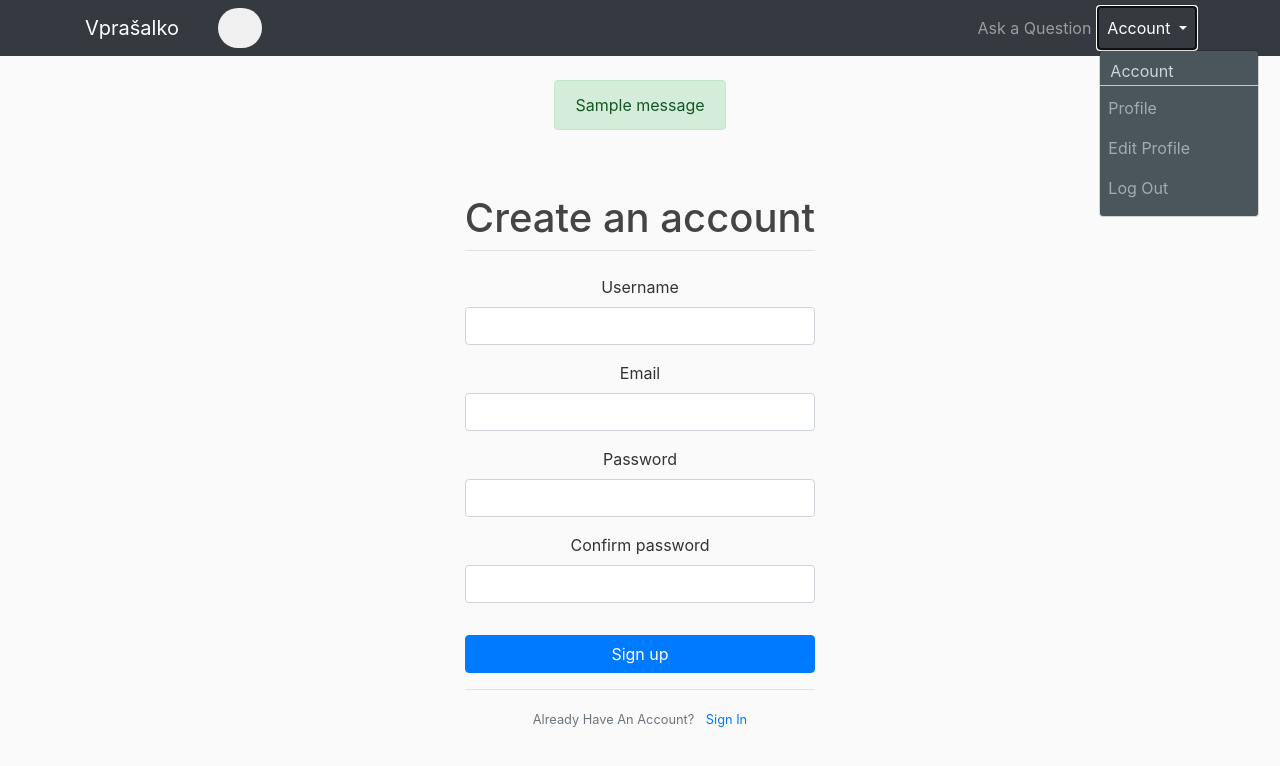
After one commit to UrbanPecoler/vprasalko, a Flask app: template application/templates/register.html in a window 1280 px wide, after a click on "Account". The commit adds this page. Shown: the top 766 px of the page. Run offline with Flask 2, Linux system fonts and the light colour scheme; a user stored in the database is signed in; tables that the repository leaves empty hold one stand-in row (values such as "Sample post"); the template is opened without the code that fills it: values that come from a table or form of the project are taken from there, most other values are stand-ins (such as "Sample title", 1, 10 or a date in 2020); one stand-in notice (Sample message) is shown.

Commit message:
Dodal možnost prijave in registracije

```diff
--- /dev/null
+++ b/application/forms.py
@@ -0,0 +1,29 @@
+from flask_wtf import FlaskForm
+from wtforms import StringField, PasswordField, SubmitField, BooleanField, ValidationError
+from wtforms.validators import Length, InputRequired, Email, EqualTo
+from application.models import User
+
+class RegistrationForm(FlaskForm):
+    username = StringField("Username", validators=[InputRequired(), Length(min=2, max=15,
+                                                   message="Username has to be between 2 and 15 characters long")])
+    email = StringField("Email", validators=[InputRequired(), Email()])
+    password = PasswordField("Password", validators=[InputRequired(), Length(min=5, max=20,
+                                                     message="Password must be between 2 and 20 characters long")])
+    confirm_password = PasswordField("Confirm password", validators=[InputRequired(), EqualTo("password")])
+    submit = SubmitField("Sign up")
+
+    def validate_username(self, username):
+        user = User.query.filter_by(username=username.data).first()
+        if user:
+            raise ValidationError('That username is taken. Please choose a different one.')
+
+    def validate_email(self, email):
+        user = User.query.filter_by(email=email.data).first()
+        if user:
+            raise ValidationError('That email is taken. Please choose a different one.')
+
+class LoginForm(FlaskForm):
+    username = StringField("Username", validators=[InputRequired()])
+    password = PasswordField('Password', validators=[InputRequired()])
+    remember = BooleanField('Remember Me')
+    submit = SubmitField('Login')
--- a/static/style.css
+++ b/application/static/style.css
@@ -4,6 +4,26 @@ body {
     margin-top: 5rem;
 }
 
+h1, h2, h3, h4, h5, h6 {
+  color: #444444;
+}
+
+
+/* Navbar */
+.bg-steel {
+  background-color: #5f788a;
+}
+
+.site-header .navbar-nav .nav-link {
+  color: #cbd5db;
+}
+
+.site-header .navbar-nav .nav-link:hover {
+  color: #ffffff;
+}
+
+
+/* SearchBar */
 .searchbar{
   margin-bottom: auto;
   margin-top: auto;
@@ -48,8 +68,19 @@ body {
   text-decoration:none;
   }
 
+/* Login */
 .login {
   margin-right: 10px;
+}
+
+/* Register*/
+.register-form {
+  text-align: center;
+}
+
+.register {
+  padding-top: 0px;
+  margin-top: 0px;
 }
 
 .register-btn {
@@ -58,34 +89,35 @@ body {
 
 .border {
  border: white;
-
 }
 
-.register {
-  padding-top: 0px;
-  margin-top: 0px;
+.ask {
+  overflow: auto;
+  white-space: nowrap;
 }
 
-h1, h2, h3, h4, h5, h6 {
-  color: #444444;
+/* Dropdown menu */
+.dropdown-menu {
+  background-color: #4b555c;;
 }
 
-.bg-steel {
-  background-color: #5f788a;
+.copy {
+  color: #cbd5db;
+  margin-left: 10px;
 }
 
-.site-header .navbar-nav .nav-link {
-  color: #cbd5db;
+.dropdown-line {
+  margin-top: 2px;
+  margin-bottom: 2px;
+  background-color: rgb(221, 221, 221);
 }
 
-.site-header .navbar-nav .nav-link:hover {
-  color: #ffffff;
+.account {
+  margin-right: 100px;
 }
 
-.site-header .navbar-nav .nav-link.active {
-  font-weight: 500;
-}
 
+/* Questions */
 .content-section {
   background: #ffffff;
   padding: 10px 20px;
@@ -120,7 +152,3 @@ h1, h2, h3, h4, h5, h6 {
   text-align: right;
   font-size: small;
 }
-
-.register-form {
-  text-align: center;
-}
--- a/templates/home.html
+++ b/application/templates/home.html
@@ -1,6 +1,6 @@
 {% extends "layout.html" %}
 {% block content %}
-    <div class="col-md-8">
+    <div class="col-md-8 pd-0 mg-0">
         <div class="forum-title">
             <div class="float-right forum-desc razvrsti">
                 <small>Filter: New | Top</small>
--- a/templates/layout.html
+++ b/application/templates/layout.html
@@ -33,10 +33,26 @@
                         </div>
                     </div>
                     <div class="navbar-nav ml-auto">
-                        <a class="nav-item nav-link login" href="{{ url_for('login') }}">Login</a>
-                        <button class="btn border register-btn btn-outline-secondary" type="button">
-                            <a class="nav-item nav-link register" href="{{ url_for('register') }}">Register</a>
-                        </button>
+                        {% if current_user.is_authenticated %}
+
+                            <a class="nav-item nav-link ask" href="#">Ask a Question</a>
+                            <div class="dropdown">
+                                <a href="#" class="dropdown-toggle nav-item nav-link" data-toggle="dropdown">Account <b class="caret"></b></a>
+                                <ul class="dropdown-menu">
+                                    <li class="copy">Account</li>
+                                    <hr class="dropdown-line">
+                                    <li><a class=" nav-item nav-link" href="{{ url_for('profile') }}">Profile</a></li>
+                                    <li><a class=" nav-item nav-link" href="#">Edit Profile</a></li>
+                                    <li><a class=" nav-item nav-link" href="{{ url_for('logout') }}">Log Out</a></li>
+                                </ul>
+                            </div>
+
+                        {% else %}
+                            <a class="nav-item nav-link login" href="{{ url_for('login') }}">Login</a>
+                            <button class="btn border register-btn btn-outline-secondary" type="button">
+                                <a class="nav-item nav-link register" href="{{ url_for('register') }}">Register</a>
+                            </button>
+                        {% endif %}
                     </div>
                 </div>
             </div>
@@ -44,6 +60,17 @@
     </header>
 
     <main class="container">
+        <div class="row mx-auto justify-content-center">
+            {% with messages = get_flashed_messages(with_categories=true) %}
+                {% if messages %}
+                    {% for category, message in messages %}
+                        <div class="alert alert-{{ category }} ">
+                            {{ message }}
+                        </div>
+                    {% endfor %}
+                {% endif %}
+            {% endwith %}
+        </div>
         <div class="row">
             {% block content %}{% endblock content %}
         </div>
--- /dev/null
+++ b/application/templates/profile.html
@@ -0,0 +1,4 @@
+{% extends "layout.html" %}
+{% block content %}
+    <h1>Profile</h1>
+{% endblock content %}
--- /dev/null
+++ b/application/templates/register.html
@@ -0,0 +1,77 @@
+{% extends "layout.html" %}
+{% block content %}
+    <div class="mx-auto register-form mt-5">
+        <form action="" method="POST">
+            {{ form.hidden_tag() }}
+            <fieldset class="form-group">
+                <legend class="border-bottom mb-4"><h1>Create an account</h1></legend>
+                <div class="form-group">
+                    {{ form.username.label(class="form-control-label") }}
+
+                    {% if form.username.errors %}
+                        {{ form.username(class="form-control form-control-md is-invalid") }}
+                        <div class="invalid-feedback">
+                            {% for error in form.username.errors %}
+                                <span>{{ error }}</span>
+                            {% endfor %}
+                        </div>
+                    {% else %}
+                        {{ form.username(class="form-control form-control-md") }}
+                    {% endif %}
+                </div>
+                <div class="form-group">
+                    {{ form.email.label(class="form-control-label") }}
+
+                    {% if form.email.errors %}
+                        {{ form.email(class="form-control form-control-md is-invalid") }}
+                        <div class="invalid-feedback">
+                            {% for error in form.email.errors %}
+                                <span>{{ error }}</span>
+                            {% endfor %}
+                        </div>
+                    {% else %}
+                        {{ form.email(class="form-control form-control-md") }}
+                    {% endif %}
+                </div>
+                <div class="form-group">
+                    {{ form.password.label(class="form-control-label") }}
+
+                    {% if form.password.errors %}
+                        {{ form.password(class="form-control form-control-md is-invalid") }}
+                        <div class="invalid-feedback">
+                            {% for error in form.password.errors %}
+                                <span>{{ error }}</span>
+                            {% endfor %}
+                        </div>
+                    {% else %}
+                        {{ form.password(class="form-control form-control-md") }}
+                    {% endif %}
+                </div>
+                <div class="form-group">
+                    {{ form.confirm_password.label(class="form-control-label") }}
+
+                    {% if form.confirm_password.errors %}
+                        {{ form.confirm_password(class="form-control form-control-md is-invalid") }}
+                        <div class="invalid-feedback">
+                            {% for error in form.confirm_password.errors %}
+                                <span>{{ error }}</span>
+                            {% endfor %}
+                        </div>
+                    {% else %}
+                        {{ form.confirm_password(class="form-control form-control-md") }}
+                    {% endif %}
+                </div>
+            </fieldset>
+            <div class="form-group">
+                <button class="btn btn-block btn-primary btn-md"> Sign up</button>
+            </div>
+        </form>
+
+        <div class="border-top pt-3 pb-4">
+            <small class="text-muted">
+                Already Have An Account? <a class="ml-2" href="{{ url_for('login') }}">Sign In</a>
+            </small>
+        </div>
+    </div>
+
+{% endblock content %}
--- /dev/null
+++ b/run.py
@@ -0,0 +1,4 @@
+from application import app
+
+if __name__ == '__main__':
+    app.run(debug=True)
```
Also changed, not shown: application/__init__.py (added, +15 -0 lines), application/models.py (added, +27 -0 lines), application/routes.py (added, +60 -0 lines), application/templates/login.html (added, +51 -0 lines), templates/login.html (deleted, +0 -26 lines), templates/register.html (deleted, +0 -33 lines), vprasalko.py (deleted, +0 -35 lines), application/site.db (added).
